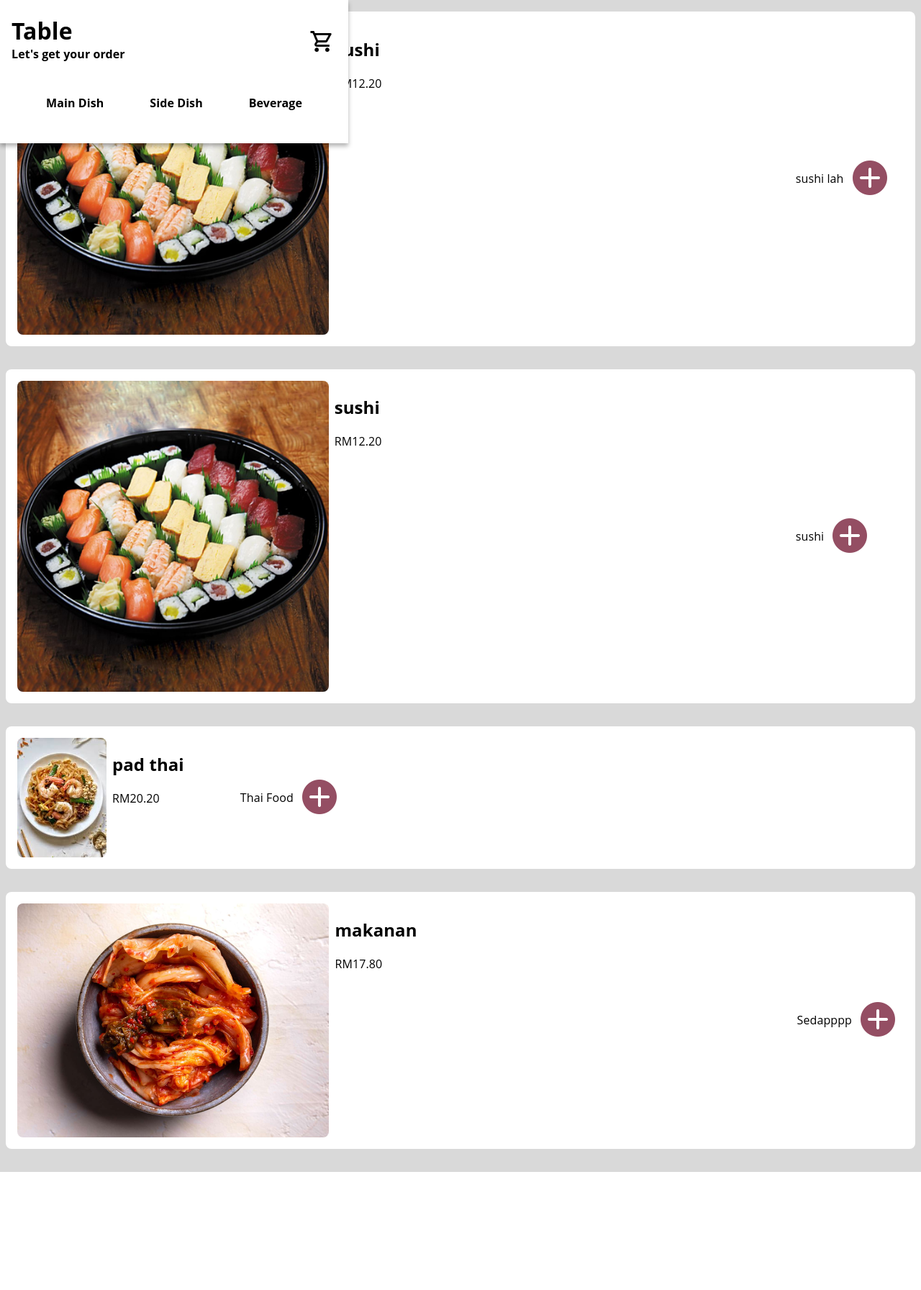
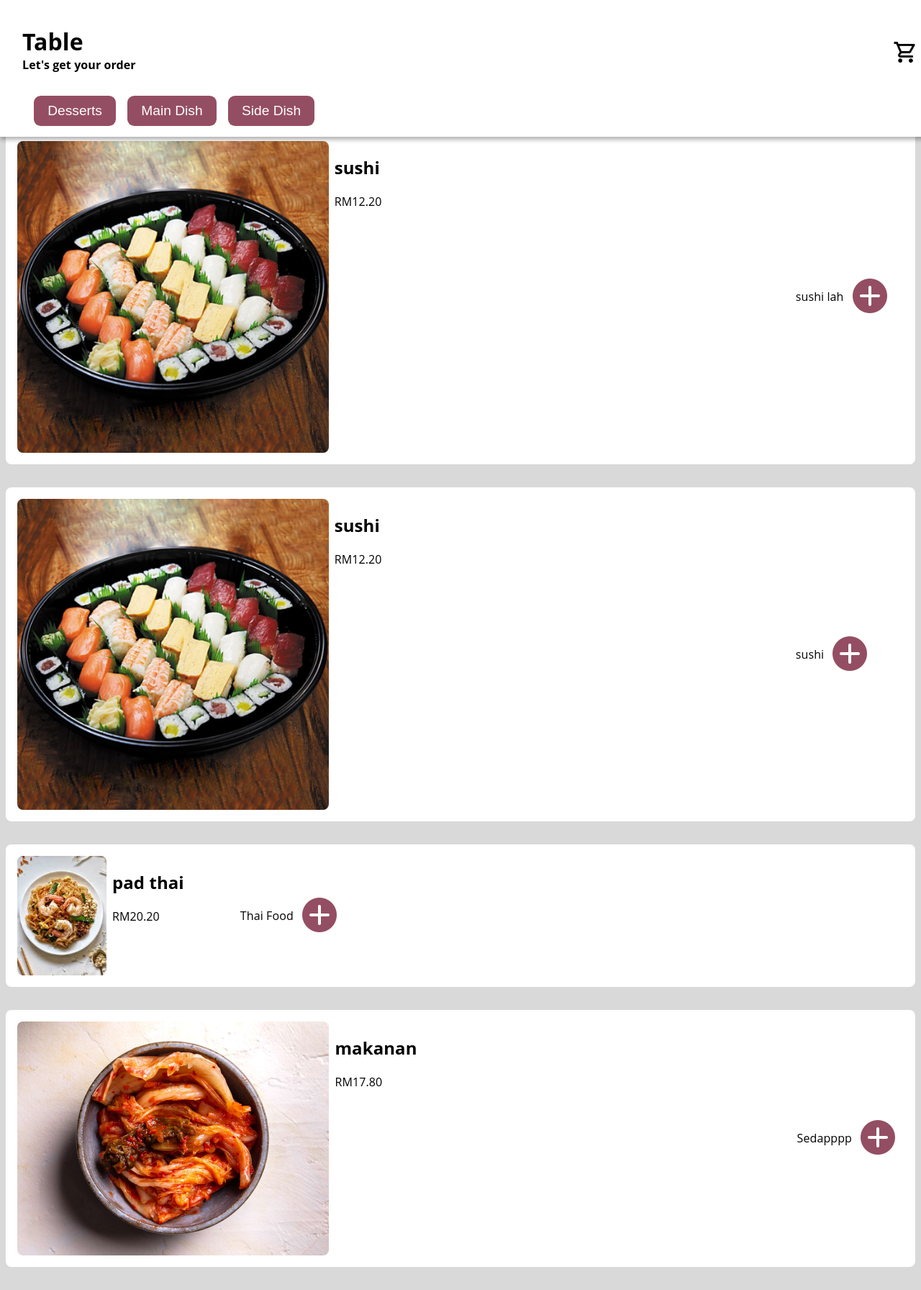
Before and after one commit to Laz-asay/Easy-Dine, a PHP site: page /client_side/mainpage.php in a window 1280 px wide. Shown: the whole page at 72% size. Before the commit the page ends 1628 px from the top, so only its background shows below. Run offline with PHP 8.4, Linux system fonts and the light colour scheme; data comes from the database, SQL or seed files in the repository.

Commit message:
fixed clientpage category buttons

```diff
--- a/client_side/mainpage.css
+++ b/client_side/mainpage.css
@@ -12,17 +12,24 @@ body {
     background-color: white;
     box-shadow: 0 4px 6px rgba(0, 0, 0, 0.3);
     position: fixed;
+    width: 100%;
+    padding: 15px;
     z-index: 1000;
     top: 0;
+    left: 0;
 }
 
-/* TABLE NUMBER AND CART*/
+body {
+    padding-top: 90px; /* Adjust this based on the height of your top-menu */
+}
 
 .top-menu {
     display: flex;
     justify-content: space-between;
     align-items: center;
     width: 100%;
+    margin: 0;
+    padding: 0;
 }
 
 .cart-button {
@@ -38,13 +45,13 @@ body {
 }
 
 .table-number {
-    font-weight:bold ;
+    font-weight: bold;
     margin-left: 1em;
     margin-bottom: 2em;
+}
 
-    .table-number-colour {
-        color: #944E63;
-    }
+.table-number-colour {
+    color: #944E63;
 }
 
 .table-number h1 {
@@ -55,32 +62,34 @@ body {
     display: block;
 }
 
-/* END OF TABLE NUMBER AND CART */
-
-.scroll-dish {
-    margin-bottom: 2em;
+.card-container {
     display: flex;
     flex-wrap: nowrap;
     overflow-x: auto;
     padding-left: 2em;
     padding-right: 2em;
-    justify-content: space-between;
-
-    .card {
-        padding-left: 2em;
-        padding-right: 2em;
-        flex: 0 0 auto;
-    }
+    justify-content: flex-start;
+    gap: 1em;
 }
 
-.scroll-dish h2{
-    font-size: 1em;
+.card {
+    flex: 0 0 auto;
+    }
+
+.card button {
+    padding: 0.5em 1em;
+    background-color: #944E63;
+    color: white;
+    border: none;
+    border-radius: 0.5em;
+    font-size: 1.2em;
+    cursor: pointer;
+    transition: background-color 0.3s;
 }
 
-
-/*ACTUAL MENU DISPLAYED BELOW */
-/*ACTUAL MENU DISPLAYED BELOW */
-/* I FUCKING HATE THIS */
+.card button:hover {
+    background-color: #7c3d53;
+}
 
 .menu-box {
     margin-top: 1em;
@@ -114,3 +123,22 @@ body {
     background: none;
     border: none;
 }
+
+.display-menu {
+    margin-top: 90px; /* Ensure this matches the height of your top-menu */
+}
+
+@media (max-width: 768px) {
+    .table-number h1 {
+        font-size: 1.5em;
+    }
+
+    .menu-box {
+        flex-direction: column;
+        align-items: center;
+    }
+
+    .dish-image {
+        width: 70%;
+    }
+}
--- a/client_side/mainpage.php
+++ b/client_side/mainpage.php
@@ -33,11 +33,26 @@
             <!-- TABLE AND CART -->
 
 
-            <div class="scroll-dish">
-                <div class="card"><h2>Main Dish</h2></div>
-                <div class="card"><h2>Side Dish</h2></div>
-                <div class="card"><h2>Beverage</h2></div>
-            </div>
+            <?php
+
+                $sql = "SELECT * FROM food_category";
+                $result = $conn->query($sql);
+
+                if ($result->num_rows > 0) {
+                    echo '<div class="card-container">';
+                    while ($row = $result->fetch_assoc()) {
+                        $category_name = htmlspecialchars($row['category_name']);
+                        echo '<div class="card">
+                                <button>' . $category_name . '</button>
+                            </div>';
+                    }
+                    echo '</div>';
+                } else {
+                    echo "<p>No categories found</p>";
+                }
+            ?>
+
+
         </div>
 
         <div class="display-menu">
```
